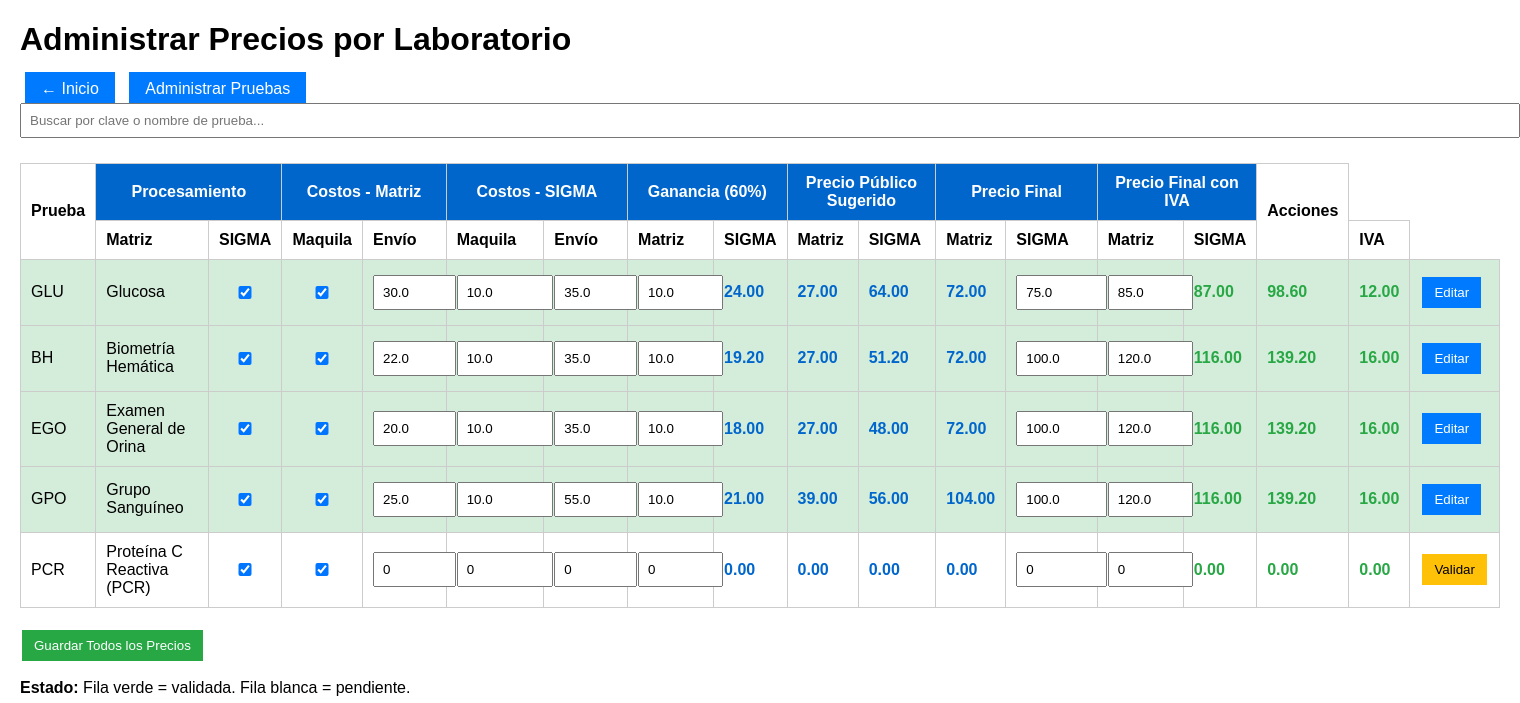
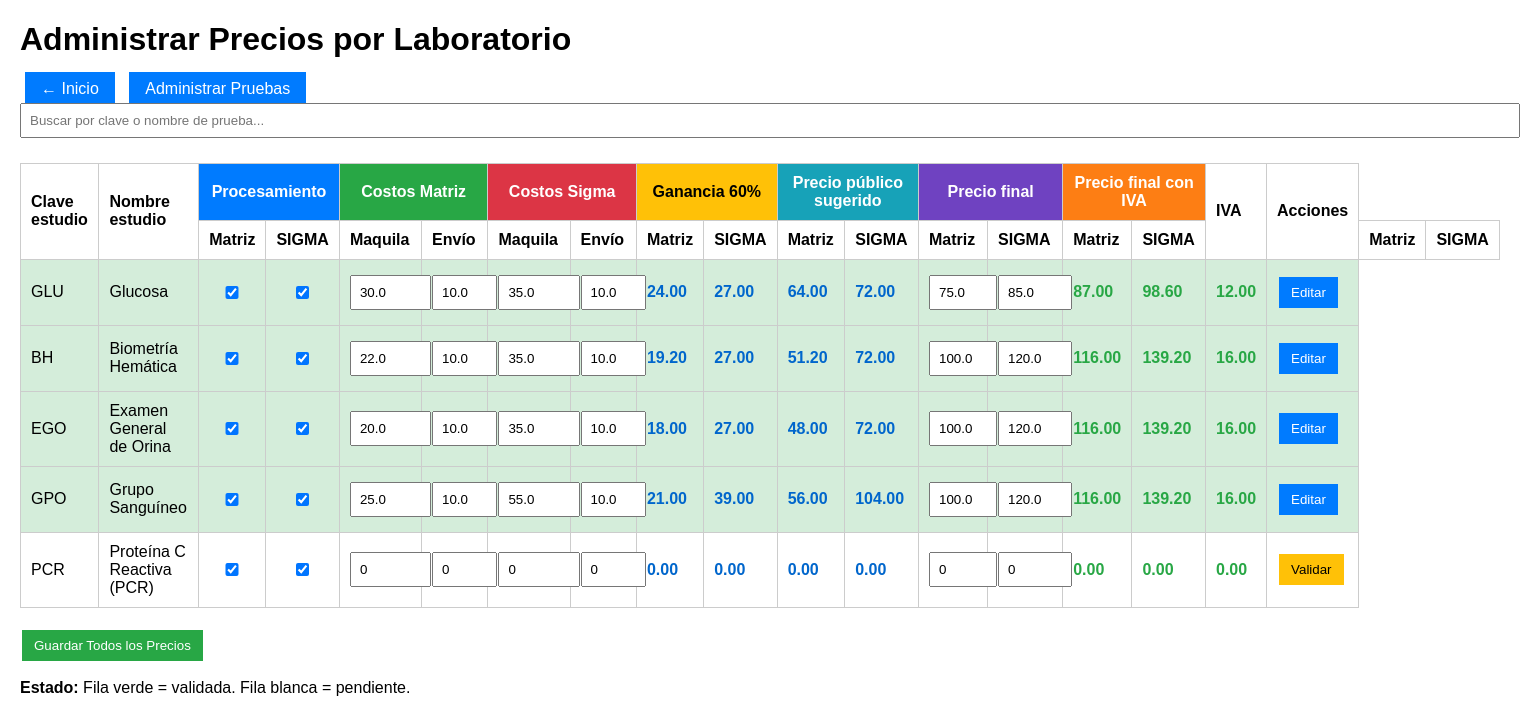
Before and after one commit to qfbwilsonmay-ai/care-laboratorio, a Flask app: page /admin/precios in a window 1520 px wide. Shown: the top 703 px of the page. Run offline with Flask 3, Linux system fonts and the light colour scheme; the visitor is signed in with stand-in values (Sample User, id 1).

Commit message:
Corregido: encabezados en orden correcto y color morado para Precio final

```diff
--- a/templates/admin_precios.html
+++ b/templates/admin_precios.html
@@ -60,14 +60,16 @@
     <form method="POST" id="formPrecios">
         <table id="tablaPrecios">
             <tr>
-    <th rowspan="2">Prueba</th>
-    <th colspan="2" style="text-align:center; background:#0066cc; color:white;">Procesamiento</th>
-    <th colspan="2" style="text-align:center; background:#0066cc; color:white;">Costos - Matriz</th>
-    <th colspan="2" style="text-align:center; background:#0066cc; color:white;">Costos - SIGMA</th>
-    <th colspan="2" style="text-align:center; background:#0066cc; color:white;">Ganancia (60%)</th>
-    <th colspan="2" style="text-align:center; background:#0066cc; color:white;">Precio Público Sugerido</th>
-    <th colspan="2" style="text-align:center; background:#0066cc; color:white;">Precio Final</th>
-    <th colspan="2" style="text-align:center; background:#0066cc; color:white;">Precio Final con IVA</th>
+    <th rowspan="2">Clave estudio</th>
+    <th rowspan="2">Nombre estudio</th>
+    <th colspan="2" style="text-align:center; background:#007bff; color:white;">Procesamiento</th>
+    <th colspan="2" style="text-align:center; background:#28a745; color:white;">Costos Matriz</th>
+    <th colspan="2" style="text-align:center; background:#dc3545; color:white;">Costos Sigma</th>
+    <th colspan="2" style="text-align:center; background:#ffc107; color:black;">Ganancia 60%</th>
+    <th colspan="2" style="text-align:center; background:#17a2b8; color:white;">Precio público sugerido</th>
+    <th colspan="2" style="text-align:center; background:#6f42c1; color:white;">Precio final</th>
+    <th colspan="2" style="text-align:center; background:#fd7e14; color:white;">Precio final con IVA</th>
+    <th rowspan="2">IVA</th>
     <th rowspan="2">Acciones</th>
 </tr>
 <tr>
@@ -85,7 +87,8 @@
     <th>SIGMA</th>
     <th>Matriz</th>
     <th>SIGMA</th>
-    <th>IVA</th>
+    <th>Matriz</th>
+    <th>SIGMA</th>
 </tr>
 
             {% for p in pruebas %}
```
